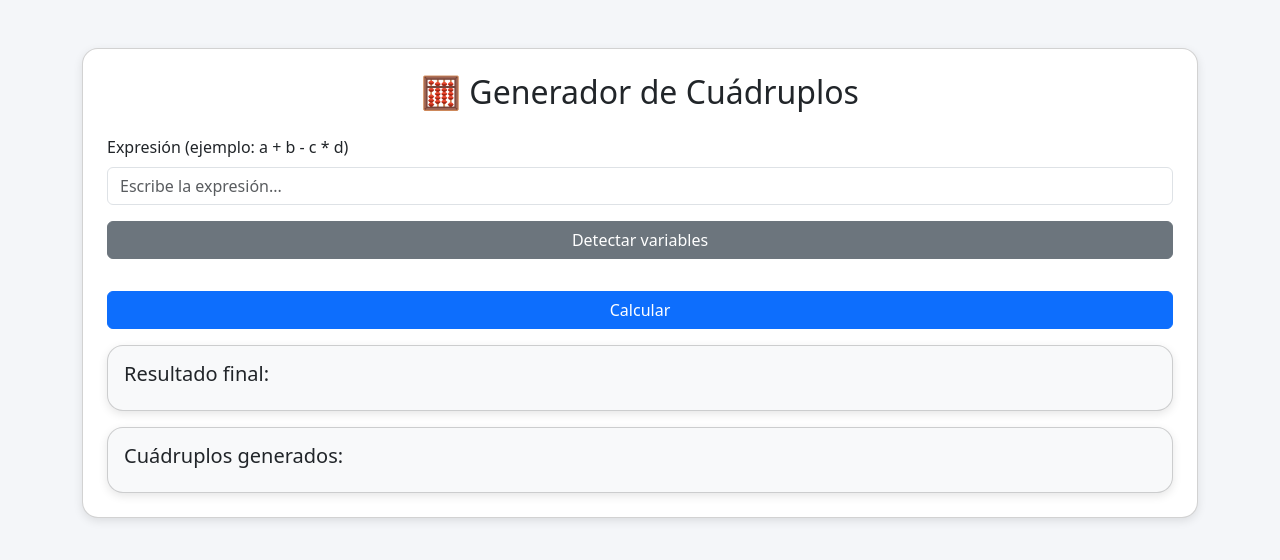
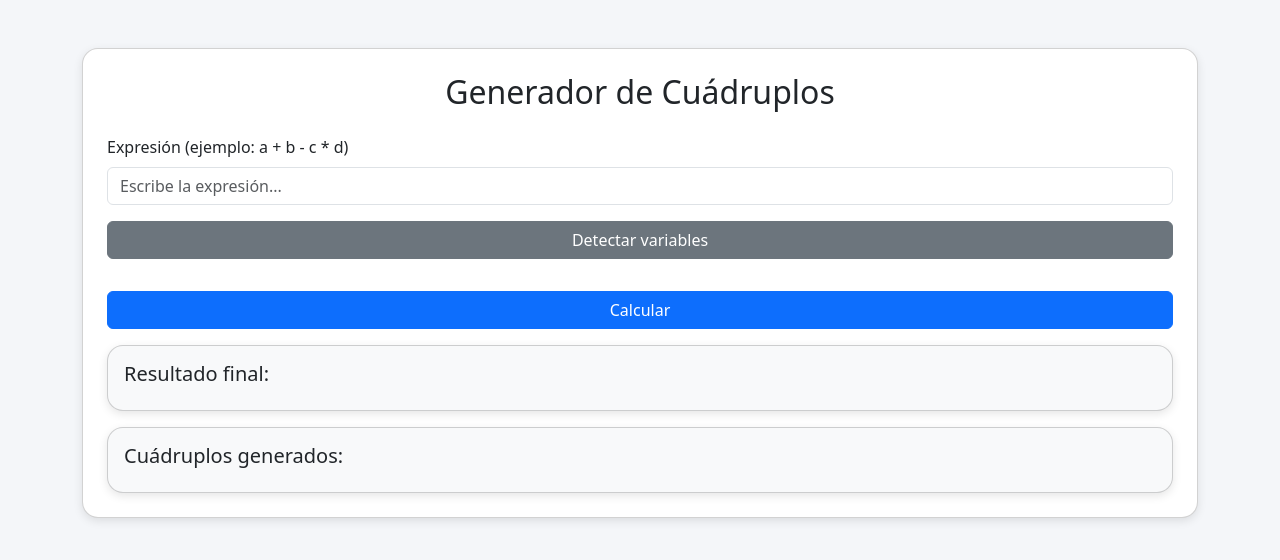
Before and after one commit to AlmaDelia-123/triplo_cuadruplo, a plain HTML site: page index.html in a window 1280 px wide. Drawn offline with nearby package versions, Linux system fonts and the light colour scheme.

Commit message:
cuadrupos_interfaz_calcular_op

```diff
--- a/index.html
+++ b/index.html
@@ -11,7 +11,7 @@
 <body class="container py-5">
 
   <div class="card p-4">
-    <h2 class="text-center mb-4">🧮 Generador de Cuádruplos</h2>
+    <h2 class="text-center mb-4">Generador de Cuádruplos</h2>
 
     <!-- Entrada de expresión -->
     <div class="mb-3">
```
